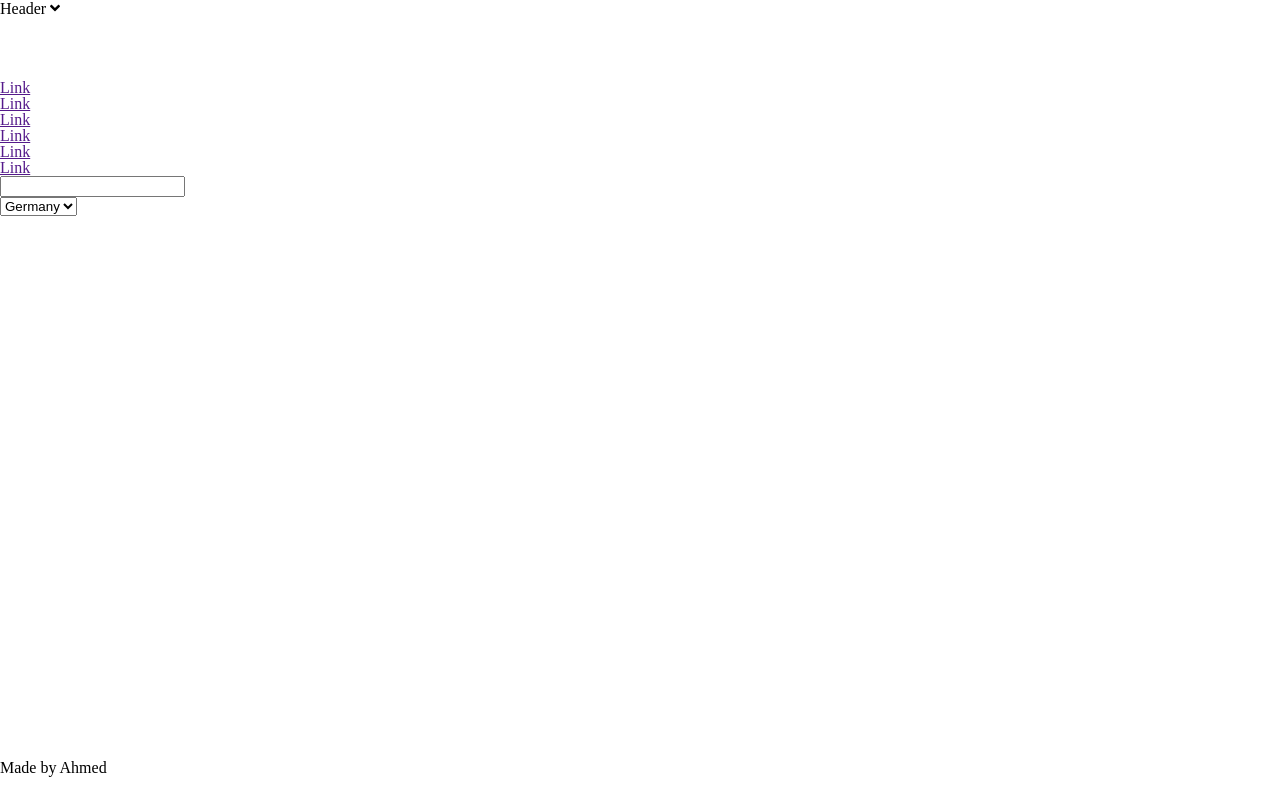
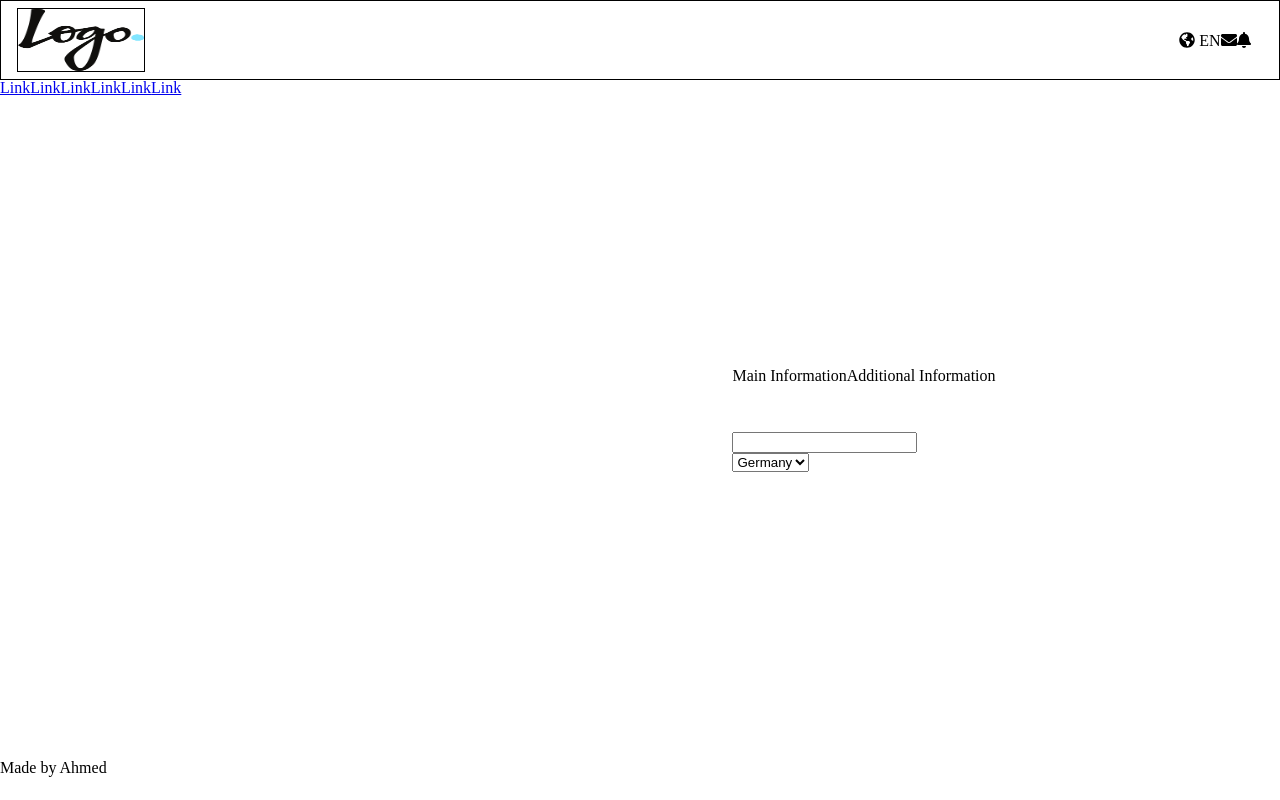
Before and after one commit to stratospherique/Dashboard, a React (Create React App) app: page / in a window 1280 px wide. Built offline with nearby package versions, Linux system fonts and the light colour scheme.

Commit message:
place ontent in appropriate positions

```diff
--- a/src/components/form-panel.js
+++ b/src/components/form-panel.js
@@ -1,23 +1,28 @@
 import React from 'react';
 import AjaxCalls from '../fakeApi/calls';
+import { TabsContainer } from './styled/containers';
+import { Tabs, TabSwitcher } from './styled/styledParts';
 
 export default () => {
-  console.log(AjaxCalls.checkEmailFormat('alexq@qsd.com'))
   return (
-    <section>
-      <div id="tab-1">
+    <TabsContainer>
+      <TabSwitcher>
+        <span>Main Information</span>
+        <span>Additional Information</span>
+      </TabSwitcher>
+      <Tabs>
         <form method="post" name="basic-data">
           <input type="email" />
         </form>
-      </div>
-      <div id="tab-2">
-        <form method="post" name="Adress">
-          <select name="Adress[country]" id="country">
+      </Tabs>
+      <Tabs>
+        <form method="post" name="Address">
+          <select name="Address[country]" id="country">
             <option value="Germany">Germany</option>
             <option value="France">France</option>
           </select>
         </form>
-      </div>
-    </section>
+      </Tabs>
+    </TabsContainer>
   )
 }
--- a/src/components/header.js
+++ b/src/components/header.js
@@ -1,11 +1,13 @@
 import React from 'react';
 import { FontAwesomeIcon } from '@fortawesome/react-fontawesome';
 import { faAngleDown } from '@fortawesome/free-solid-svg-icons';
+import { Logo, RightNav } from './styled/styledParts';
 
 export default () => {
   return (
     <header>
-      <p>Header <FontAwesomeIcon icon={faAngleDown} /></p>
+      <Logo />
+      <RightNav />
     </header>
   )
 }
--- a/src/components/lateral-panel.js
+++ b/src/components/lateral-panel.js
@@ -2,13 +2,13 @@ import React from 'react';
 
 export default () => (
   <aside>
-    <ul>
-      <li><a href="">Link</a></li>
-      <li><a href="">Link</a></li>
-      <li><a href="">Link</a></li>
-      <li><a href="">Link</a></li>
-      <li><a href="">Link</a></li>
-      <li><a href="">Link</a></li>
-    </ul>
+    <nav>
+      <a href="#">Link</a>
+      <a href="#">Link</a>
+      <a href="#">Link</a>
+      <a href="#">Link</a>
+      <a href="#">Link</a>
+      <a href="#">Link</a>
+    </nav>
   </aside>
 )
--- a/src/components/styled/containers.js
+++ b/src/components/styled/containers.js
@@ -5,15 +5,26 @@ const MainContainer = styled.div`
   width: 100vw;
   display: grid;
   grid-template-rows: 10% 1fr 5%;
-  grid-template-columns: 30% 1fr;
-  grid-template-areas: "header header"
-                  "main main"
-                  "footer footer";
+  grid-template-columns: 1fr;
+  grid-template-areas: "header"
+                  "main"
+                  "footer";
 `;
 
 const MainContent = styled.main`
   grid-area: main;
-`;
+  display: grid;
+  grid-template-areas: "left" "right";
+  grid-template-columns: 35% 1fr;
+  grid-template-rows: 1fr;
+  height: 100%;
+
+  aside {
+    grid-area: left;
+  }
+
+  `;
+
 
 const FooterContent = styled.footer`
   grid-area: footer;
@@ -21,6 +32,20 @@ const FooterContent = styled.footer`
 
 const HeaderContent = styled.header`
   grid-area: header;
+  border: 1px solid;
+
+  header {
+    height: 100%;
+    display: flex;
+    justify-content: space-between;
+    align-items: center;
+    padding: 0 1rem;
+  }
 `;
 
-export { MainContainer, MainContent, FooterContent, HeaderContent };
+const TabsContainer = styled.section`
+  display: grid;
+  place-content: center;
+`;
+
+export { MainContainer, MainContent, FooterContent, HeaderContent, TabsContainer };
--- /dev/null
+++ b/src/components/styled/styledParts.js
@@ -0,0 +1,49 @@
+import React from 'react';
+import styled from 'styled-components';
+import { FontAwesomeIcon } from '@fortawesome/react-fontawesome';
+import image from '../../assets/img/logo.png';
+import { faEnvelope, faGlobeAmericas, faBell } from '@fortawesome/free-solid-svg-icons';
+
+const Logo = styled.div`
+  width: 8rem;
+  height: 4rem;
+  position: relative;
+  border: 1px solid;
+${props => props.source ? `
+  background-image: url(${props.source});
+  background-size: 100% 100%;
+` : `
+  background-image: url(${image});
+  background-size: 100% 100%;
+`}
+
+`;
+
+const NotifContent = ({ className, children }) => (
+  <div className={className}>
+    <div>
+      <FontAwesomeIcon icon={faGlobeAmericas} /> <span>EN</span>
+    </div>
+    <FontAwesomeIcon icon={faEnvelope} />
+    <FontAwesomeIcon icon={faBell} />
+  </div>
+)
+
+const RightNav = styled(NotifContent)`
+  width: 6rem;
+  heigth: 4rem;
+  display: flex;
+  align-items: center;
+  justify-content: center;
+`;
+
+const Tabs = styled.article`
+  height: 100;
+`;
+
+const TabSwitcher = styled.div`
+  height: 4rem;
+  width: 100%;
+`;
+
+export { Logo, RightNav, Tabs, TabSwitcher };
```
Also changed, not shown: src/assets/img/logo.png (added).
